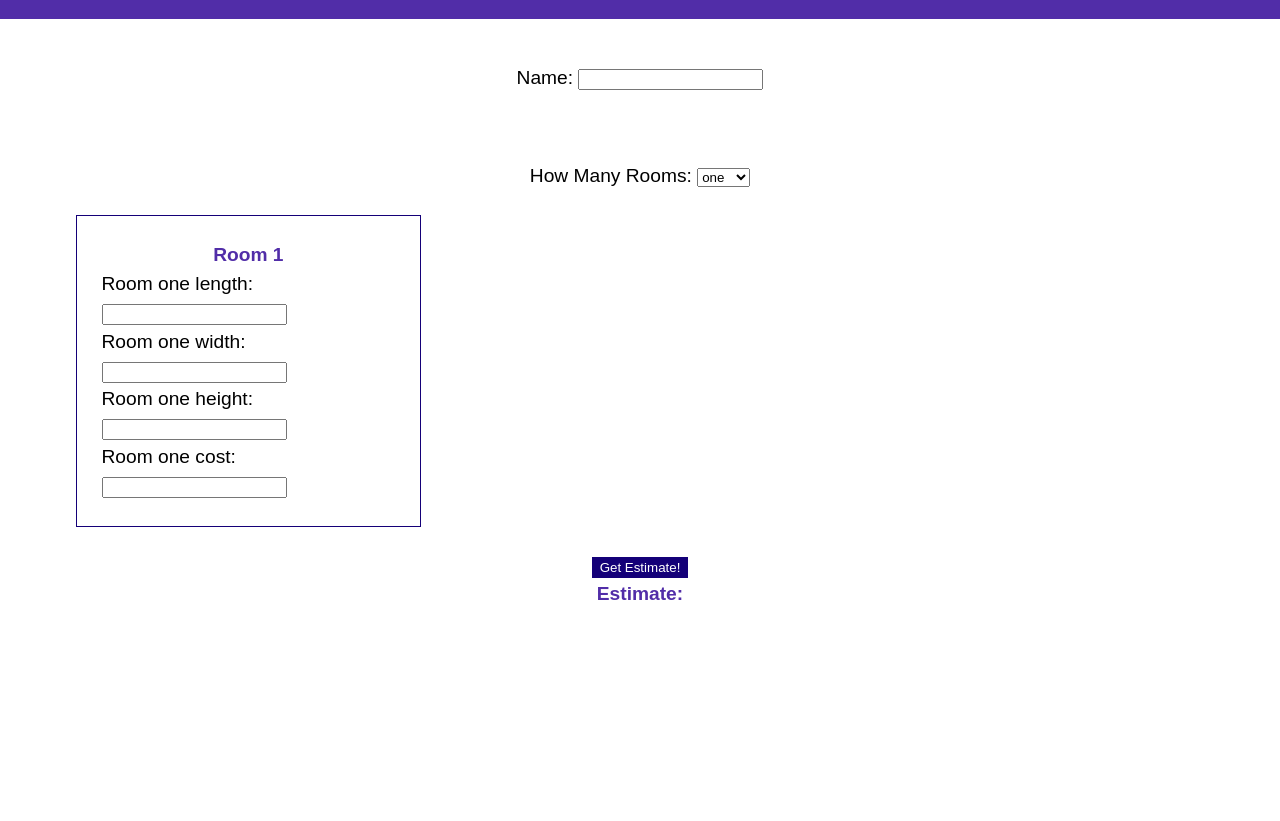
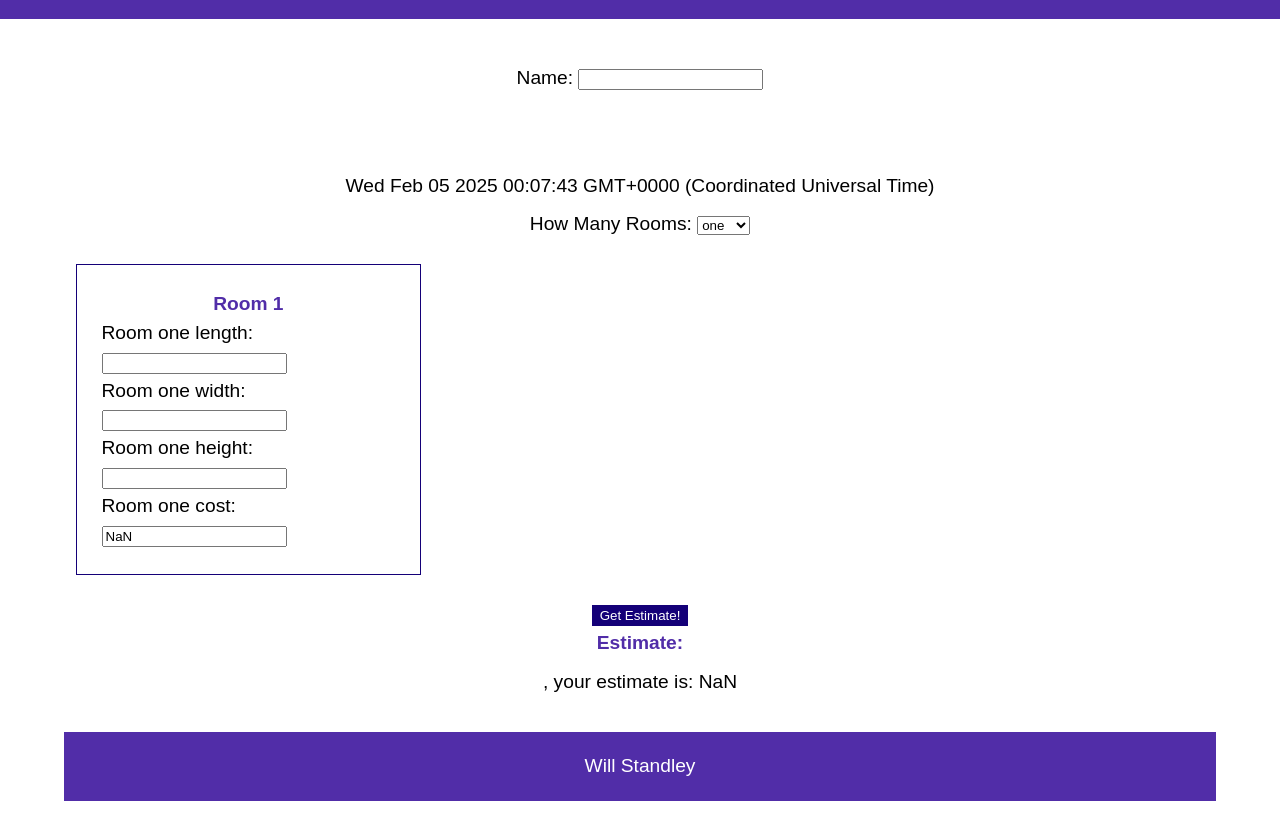
Before and after one commit to wstandley/javascript, a plain HTML site: page learn04-start/index.html in a window 1280 px wide. Both pictures are taken after a click on the button "Get Estimate!". Shown: the part 61-882 px from the top of the page. Before the commit the page ends 800 px from the top, so only its background shows below. Drawn offline with Linux system fonts and the light colour scheme.

Commit message:
Learn 04

```diff
--- a/learn04-start/index.html
+++ b/learn04-start/index.html
@@ -1,17 +1,15 @@
 <!DOCTYPE html>
 <html lang="en">
-
   <head>
-    <meta charset="UTF-8">
-    <meta http-equiv="X-UA-Compatible" content="IE=edge">
-    <meta name="viewport" content="width=device-width, initial-scale=1.0">
+    <meta charset="UTF-8" />
+    <meta http-equiv="X-UA-Compatible" content="IE=edge" />
+    <meta name="viewport" content="width=device-width, initial-scale=1.0" />
     <title>Using JavaScript With Forms</title>
-    <link rel="stylesheet" href="css/styles.css">
+    <link rel="stylesheet" href="css/styles.css" />
     <script src="scripts/calculate.js"></script>
   </head>
 
-<body>
-
+  <body onload="addDate()">
     <header>
       <h1>JavaScript and Forms</h1>
     </header>
@@ -19,10 +17,10 @@
       <form>
         <div class="top">
           <label for="name">Name:</label>
-                <input type="text" id="name" name="fname"><br>
+          <input type="text" id="name" name="fname" /><br />
           <p id="today"></p>
           <p>&nbsp;</p>
-
+          <p id="myDate"></p>
           <label for="rooms">How Many Rooms:</label>
           <select id="rooms" name="rooms">
             <option value="1">one</option>
@@ -34,47 +32,46 @@
         <div class="room" id="room1">
           <h3>Room 1</h3>
           <label for="rm1Length">Room one length:</label>
-                <input type="text" id="rm1length" width: 20 /> <br/>
+          <input type="text" id="rm1length" width: 20 /> <br />
           <label for="rm1width">Room one width:</label>
-                <input type="text" id="rm1width" /> <br/>
+          <input type="text" id="rm1width" /> <br />
           <label for="rm1height">Room one height:</label>
-                <input type="text" id="rm1height" /> <br/>
+          <input type="text" id="rm1height" /> <br />
           <label for="rm1cost">Room one cost:</label>
-                <input type="text" id="rm1cost" /> <br/>
+          <input type="text" id="rm1cost" /> <br />
         </div>
 
         <div class="room" id="room2">
           <h3>Room 2</h3>
           <label for="rm1Length">Room one length:</label>
-                <input type="text" id="rm2length" /> <br/>
+          <input type="text" id="rm2length" /> <br />
           <label for="rm1width">Room one width:</label>
-                <input type="text" id="rm2width" /> <br/>
+          <input type="text" id="rm2width" /> <br />
           <label for="rm1height">Room one height:</label>
-                <input type="text" id="rm2height" /> <br/>
+          <input type="text" id="rm2height" /> <br />
           <label for="rm1cost">Room one cost:</label>
-                <input type="text" id="rm2cost" /> <br/>
+          <input type="text" id="rm2cost" /> <br />
         </div>
 
         <div class="room" id="room3">
           <h3>Room 3</h3>
           <label for="rm3Length">Room one length:</label>
-                <input type="text" id="rm3length" /> <br/>
+          <input type="text" id="rm3length" /> <br />
           <label for="rm1width">Room one width:</label>
-                <input type="text" id="rm3width" /> <br/>
+          <input type="text" id="rm3width" /> <br />
           <label for="rm1height">Room one height:</label>
-                <input type="text" id="rm3height" /> <br/>
+          <input type="text" id="rm3height" /> <br />
           <label for="rm1cost">Room one cost:</label>
-                <input type="text" id="rm3cost" /> <br/>
-
+          <input type="text" id="rm3cost" /> <br />
         </div>
 
         <div class="bottom">
-                <button type="button">Get Estimate!</button>
+          <button type="button" onclick="estimate()">Get Estimate!</button>
           <h3>Estimate:</h3>
           <p id="estimate"></p>
         </div>
       </form>
+      <footer>Will Standley</footer>
     </main>
   </body>
-
 </html>
--- a/learn04-start/scripts/calculate.js
+++ b/learn04-start/scripts/calculate.js
@@ -0,0 +1,23 @@
+function addDate() {
+  let today = new Date();
+  document.getElementById("myDate").innerHTML = today;
+  document.getElementById("name").value = "";
+  document.getElementById("rm1length").value = "";
+  document.getElementById("rm1width").value = "";
+  document.getElementById("rm1height").value = "";
+  document.getElementById("rm1cost").value = "";
+}
+
+function estimate() {
+  let name = document.getElementById("name").value;
+  let length = parseFloat(document.getElementById("rm1length").value);
+  let width = parseFloat(document.getElementById("rm1width").value);
+  let height = parseFloat(document.getElementById("rm1height").value);
+  let totalSqFt = length * height * 2 + length * width * 2;
+  let cost = totalSqFt * 0.65;
+  document.getElementById("rm1cost").value = cost;
+
+  var totalCost = cost;
+  document.getElementById("estimate").innerHTML =
+    name + ", your estimate is: " + totalCost;
+}
```
Lines whose indentation alone changed are shown as unchanged.
